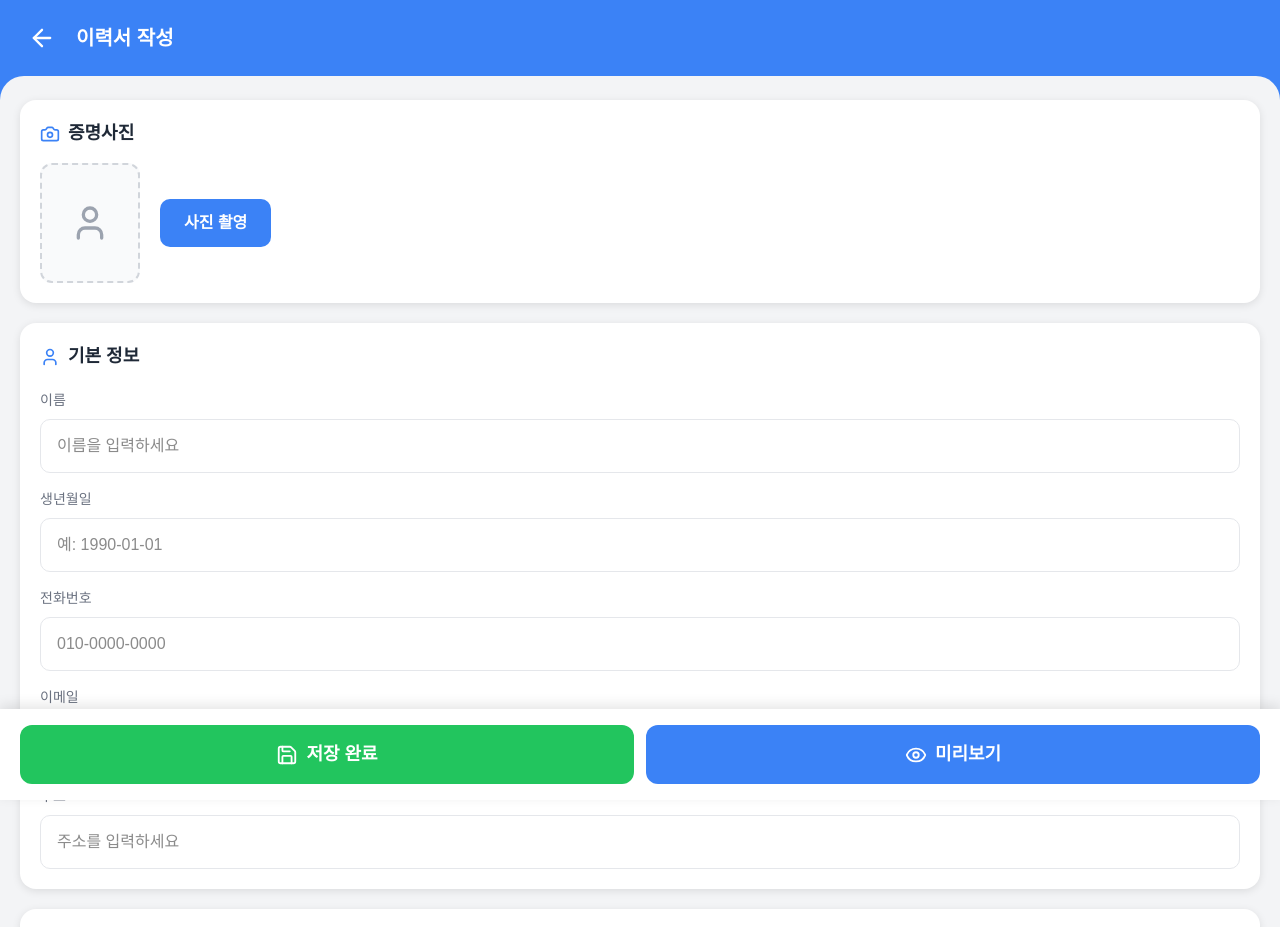
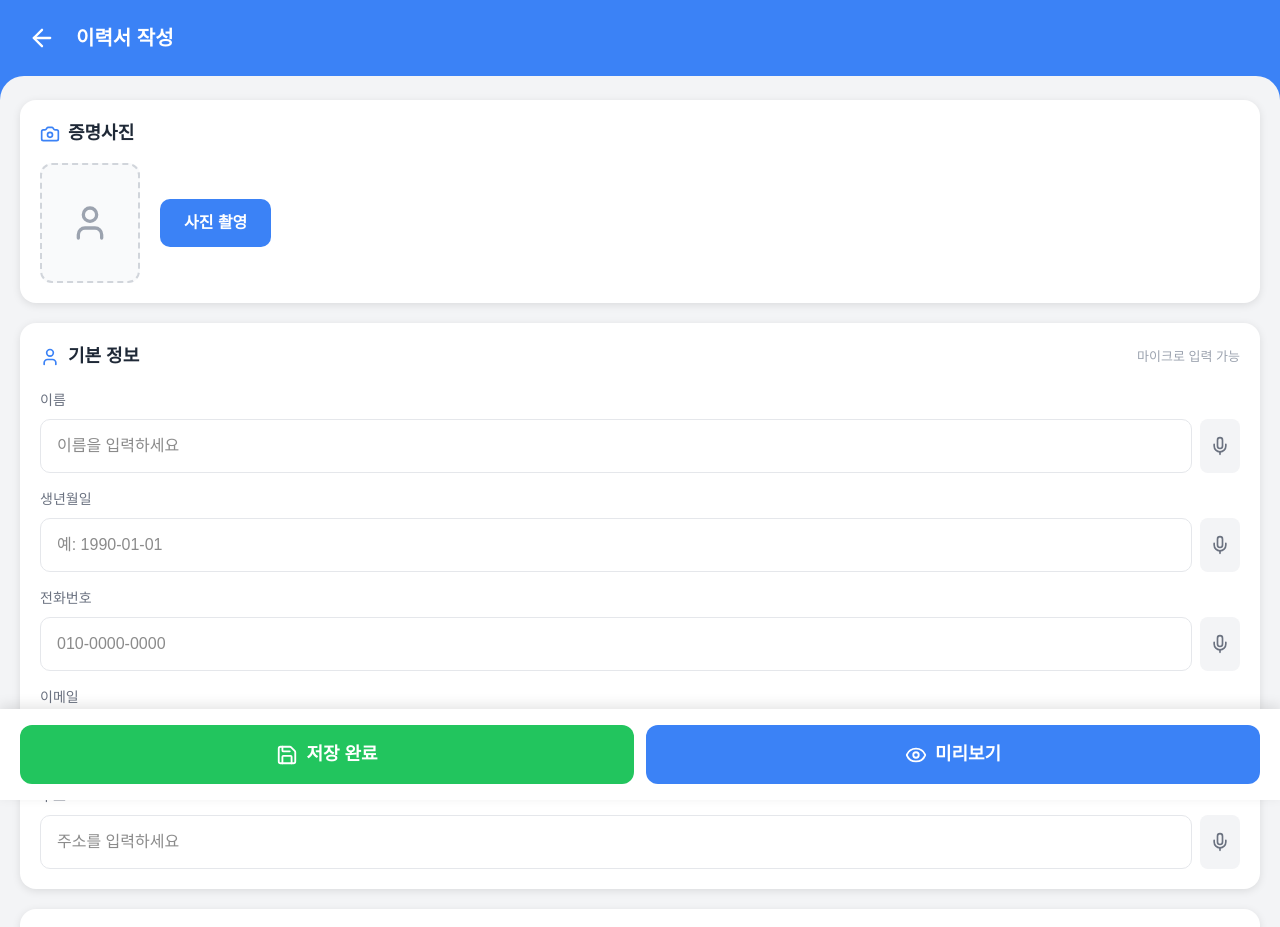
Before and after one commit to kangterior/senior-resume, a Next.js app: page /write in a window 1280 px wide. Shown: the top 927 px of the page. Built offline with nearby package versions, Linux system fonts and the light colour scheme.

Commit message:
음성 입력 기능 추가 - 마이크로 이력서 작성

```diff
--- a/app/write/page.tsx
+++ b/app/write/page.tsx
@@ -1,8 +1,8 @@
 'use client';
 
-import { useState, useEffect } from 'react';
+import { useState, useEffect, useRef } from 'react';
 import { useRouter } from 'next/navigation';
-import { ArrowLeft, Camera, User, Plus, Trash2, Save, Eye } from 'lucide-react';
+import { ArrowLeft, Camera, User, Plus, Trash2, Save, Eye, Mic, MicOff } from 'lucide-react';
 
 interface Experience {
   id: string;
@@ -44,6 +44,10 @@ export default function WritePage() {
   });
   const [experiences, setExperiences] = useState<Experience[]>([]);
   const [education, setEducation] = useState<Education[]>([]);
+
+  const [isListening, setIsListening] = useState(false);
+  const [activeField, setActiveField] = useState<string | null>(null);
+  const recognitionRef = useRef<any>(null);
 
   useEffect(() => {
     const savedPhoto = localStorage.getItem('resumePhoto');
@@ -93,6 +97,40 @@ export default function WritePage() {
         console.error('데이터 로드 오류:', e);
       }
     }
+
+    if (typeof window !== 'undefined') {
+      const SpeechRecognition = (window as any).SpeechRecognition || (window as any).webkitSpeechRecognition;
+      if (SpeechRecognition) {
+        recognitionRef.current = new SpeechRecognition();
+        recognitionRef.current.continuous = false;
+        recognitionRef.current.interimResults = false;
+        recognitionRef.current.lang = 'ko-KR';
+
+        recognitionRef.current.onresult = (event: any) => {
+          const transcript = event.results[0][0].transcript;
+          if (activeField) {
+            handleVoiceInput(activeField, transcript);
+          }
+          setIsListening(false);
+          setActiveField(null);
+        };
+
+        recognitionRef.current.onerror = () => {
+          setIsListening(false);
+          setActiveField(null);
+        };
+
+        recognitionRef.current.onend = () => {
+          setIsListening(false);
+        };
+      }
+    }
+
+    return () => {
+      if (recognitionRef.current) {
+        recognitionRef.current.abort();
+      }
+    };
   }, []);
 
   useEffect(() => {
@@ -106,6 +144,40 @@ export default function WritePage() {
     window.addEventListener('focus', checkPhoto);
     return () => window.removeEventListener('focus', checkPhoto);
   }, [photo]);
+
+  const handleVoiceInput = (field: string, transcript: string) => {
+    if (field.startsWith('exp-')) {
+      const parts = field.split('-');
+      const expId = `exp-${parts[1]}`;
+      const expField = parts[2] as keyof Experience;
+      updateExperience(expId, expField, transcript);
+    } else if (field.startsWith('edu-')) {
+      const parts = field.split('-');
+      const eduId = `edu-${parts[1]}`;
+      const eduField = parts[2] as keyof Education;
+      updateEducation(eduId, eduField, transcript);
+    } else {
+      setFormData(prev => ({ ...prev, [field]: prev[field as keyof FormData] + transcript }));
+    }
+  };
+
+  const startListening = (field: string) => {
+    if (!recognitionRef.current) {
+      alert('이 브라우저에서는 음성 입력을 지원하지 않습니다.');
+      return;
+    }
+
+    if (isListening) {
+      recognitionRef.current.stop();
+      setIsListening(false);
+      setActiveField(null);
+      return;
+    }
+
+    setActiveField(field);
+    setIsListening(true);
+    recognitionRef.current.start();
+  };
 
   const handleInputChange = (field: keyof FormData, value: string) => {
     setFormData(prev => ({ ...prev, [field]: value }));
@@ -295,6 +367,28 @@ export default function WritePage() {
     router.push('/camera');
   };
 
+  const renderVoiceButton = (field: string) => (
+    <button
+      onClick={() => startListening(field)}
+      style={{
+        backgroundColor: isListening && activeField === field ? '#EF4444' : '#F3F4F6',
+        border: 'none',
+        borderRadius: '8px',
+        padding: '10px',
+        cursor: 'pointer',
+        display: 'flex',
+        alignItems: 'center',
+        justifyContent: 'center'
+      }}
+    >
+      {isListening && activeField === field ? (
+        <MicOff size={20} color="white" />
+      ) : (
+        <Mic size={20} color="#6B7280" />
+      )}
+    </button>
+  );
+
   return (
     <div style={{ minHeight: '100vh', backgroundColor: '#3B82F6' }}>
       <div style={{
@@ -317,6 +411,29 @@ export default function WritePage() {
         <h1 style={{ color: 'white', fontSize: '20px', fontWeight: 'bold', marginLeft: '12px' }}>
           이력서 작성
         </h1>
+        {isListening && (
+          <div style={{
+            marginLeft: 'auto',
+            backgroundColor: '#EF4444',
+            color: 'white',
+            padding: '6px 12px',
+            borderRadius: '20px',
+            fontSize: '14px',
+            fontWeight: '600',
+            display: 'flex',
+            alignItems: 'center',
+            gap: '6px'
+          }}>
+            <div style={{
+              width: '8px',
+              height: '8px',
+              backgroundColor: 'white',
+              borderRadius: '50%',
+              animation: 'pulse 1s infinite'
+            }} />
+            듣는 중...
+          </div>
+        )}
       </div>
 
       <div style={{
@@ -387,17 +504,21 @@ export default function WritePage() {
             <span style={{ marginLeft: '8px', fontSize: '18px', fontWeight: '600', color: '#1F2937' }}>
               기본 정보
             </span>
+            <span style={{ marginLeft: 'auto', fontSize: '13px', color: '#9CA3AF' }}>
+              마이크로 입력 가능
+            </span>
           </div>
 
           <div style={{ marginBottom: '16px' }}>
             <label style={{ display: 'block', fontSize: '14px', color: '#6B7280', marginBottom: '8px' }}>이름</label>
+            <div style={{ display: 'flex', gap: '8px' }}>
               <input
                 type="text"
                 value={formData.name}
                 onChange={(e) => handleInputChange('name', e.target.value)}
                 placeholder="이름을 입력하세요"
                 style={{
-                width: '100%',
+                  flex: 1,
                   padding: '14px 16px',
                   border: '1px solid #E5E7EB',
                   borderRadius: '10px',
@@ -405,17 +526,20 @@ export default function WritePage() {
                   boxSizing: 'border-box'
                 }}
               />
+              {renderVoiceButton('name')}
+            </div>
           </div>
 
           <div style={{ marginBottom: '16px' }}>
             <label style={{ display: 'block', fontSize: '14px', color: '#6B7280', marginBottom: '8px' }}>생년월일</label>
+            <div style={{ display: 'flex', gap: '8px' }}>
               <input
                 type="text"
                 value={formData.birthDate}
                 onChange={(e) => handleInputChange('birthDate', e.target.value)}
                 placeholder="예: 1990-01-01"
                 style={{
-                width: '100%',
+                  flex: 1,
                   padding: '14px 16px',
                   border: '1px solid #E5E7EB',
                   borderRadius: '10px',
@@ -423,17 +547,20 @@ export default function WritePage() {
                   boxSizing: 'border-box'
                 }}
               />
+              {renderVoiceButton('birthDate')}
+            </div>
           </div>
 
           <div style={{ marginBottom: '16px' }}>
             <label style={{ display: 'block', fontSize: '14px', color: '#6B7280', marginBottom: '8px' }}>전화번호</label>
+            <div style={{ display: 'flex', gap: '8px' }}>
               <input
                 type="tel"
                 value={formData.phone}
                 onChange={(e) => handleInputChange('phone', e.target.value)}
                 placeholder="010-0000-0000"
                 style={{
-                width: '100%',
+                  flex: 1,
                   padding: '14px 16px',
                   border: '1px solid #E5E7EB',
                   borderRadius: '10px',
@@ -441,17 +568,20 @@ export default function WritePage() {
                   boxSizing: 'border-box'
                 }}
               />
+              {renderVoiceButton('phone')}
+            </div>
           </div>
 
           <div style={{ marginBottom: '16px' }}>
             <label style={{ display: 'block', fontSize: '14px', color: '#6B7280', marginBottom: '8px' }}>이메일</label>
+            <div style={{ display: 'flex', gap: '8px' }}>
               <input
                 type="email"
                 value={formData.email}
                 onChange={(e) => handleInputChange('email', e.target.value)}
                 placeholder="example@email.com"
                 style={{
-                width: '100%',
+                  flex: 1,
                   padding: '14px 16px',
                   border: '1px solid #E5E7EB',
                   borderRadius: '10px',
@@ -459,17 +589,20 @@ export default function WritePage() {
                   boxSizing: 'border-box'
                 }}
               />
+              {renderVoiceButton('email')}
+            </div>
           </div>
 
           <div>
             <label style={{ display: 'block', fontSize: '14px', color: '#6B7280', marginBottom: '8px' }}>주소</label>
+            <div style={{ display: 'flex', gap: '8px' }}>
               <input
                 type="text"
                 value={formData.address}
                 onChange={(e) => handleInputChange('address', e.target.value)}
                 placeholder="주소를 입력하세요"
                 style={{
-                width: '100%',
+                  flex: 1,
                   padding: '14px 16px',
                   border: '1px solid #E5E7EB',
                   borderRadius: '10px',
@@ -477,6 +610,8 @@ export default function WritePage() {
                   boxSizing: 'border-box'
                 }}
               />
+              {renderVoiceButton('address')}
+            </div>
           </div>
         </div>
 
@@ -531,62 +666,71 @@ export default function WritePage() {
               >
                 <Trash2 size={20} color="#EF4444" />
               </button>
-              <div style={{ display: 'grid', gridTemplateColumns: '1fr 1fr', gap: '12px', marginBottom: '12px' }}>
+              <div style={{ display: 'flex', gap: '8px', marginBottom: '12px' }}>
                 <input
                   type="text"
                   value={exp.company}
                   onChange={(e) => updateExperience(exp.id, 'company', e.target.value)}
                   placeholder="회사명"
                   style={{
+                    flex: 1,
                     padding: '12px',
                     border: '1px solid #E5E7EB',
                     borderRadius: '8px',
                     fontSize: '15px'
                   }}
                 />
+                {renderVoiceButton(`${exp.id}-company`)}
+              </div>
+              <div style={{ display: 'flex', gap: '8px', marginBottom: '12px' }}>
                 <input
                   type="text"
                   value={exp.position}
                   onChange={(e) => updateExperience(exp.id, 'position', e.target.value)}
                   placeholder="직위"
                   style={{
+                    flex: 1,
                     padding: '12px',
                     border: '1px solid #E5E7EB',
                     borderRadius: '8px',
                     fontSize: '15px'
                   }}
                 />
+                {renderVoiceButton(`${exp.id}-position`)}
               </div>
+              <div style={{ display: 'flex', gap: '8px', marginBottom: '12px' }}>
                 <input
                   type="text"
                   value={exp.period}
                   onChange={(e) => updateExperience(exp.id, 'period', e.target.value)}
                   placeholder="근무기간 (예: 2020.01 - 2023.12)"
                   style={{
-                  width: '100%',
+                    flex: 1,
                     padding: '12px',
                     border: '1px solid #E5E7EB',
                     borderRadius: '8px',
-                  fontSize: '15px',
-                  marginBottom: '12px',
-                  boxSizing: 'border-box'
+                    fontSize: '15px'
                   }}
                 />
+                {renderVoiceButton(`${exp.id}-period`)}
+              </div>
+              <div style={{ display: 'flex', gap: '8px' }}>
                 <textarea
                   value={exp.duties}
                   onChange={(e) => updateExperience(exp.id, 'duties', e.target.value)}
                   placeholder="담당 업무"
                   rows={2}
                   style={{
-                  width: '100%',
+                    flex: 1,
                     padding: '12px',
                     border: '1px solid #E5E7EB',
                     borderRadius: '8px',
                     fontSize: '15px',
-                  resize: 'none',
-                  boxSizing: 'border-box'
+                    resize: 'none'
                   }}
                 />
+                {renderVoiceButton(`${exp.id}-duties`)}
+              </div>
             </div>
           ))}
         </div>
@@ -642,57 +786,69 @@ export default function WritePage() {
               >
                 <Trash2 size={20} color="#EF4444" />
               </button>
-              <div style={{ display: 'grid', gridTemplateColumns: '1fr 1fr', gap: '12px', marginBottom: '12px' }}>
+              <div style={{ display: 'flex', gap: '8px', marginBottom: '12px' }}>
                 <input
                   type="text"
                   value={edu.school}
                   onChange={(e) => updateEducation(edu.id, 'school', e.target.value)}
                   placeholder="학교명"
                   style={{
+                    flex: 1,
                     padding: '12px',
                     border: '1px solid #E5E7EB',
                     borderRadius: '8px',
                     fontSize: '15px'
                   }}
                 />
+                {renderVoiceButton(`${edu.id}-school`)}
+              </div>
+              <div style={{ display: 'flex', gap: '8px', marginBottom: '12px' }}>
                 <input
                   type="text"
                   value={edu.major}
                   onChange={(e) => updateEducation(edu.id, 'major', e.target.value)}
                   placeholder="전공"
                   style={{
+                    flex: 1,
                     padding: '12px',
                     border: '1px solid #E5E7EB',
                     borderRadius: '8px',
                     fontSize: '15px'
                   }}
                 />
+                {renderVoiceButton(`${edu.id}-major`)}
               </div>
-              <div style={{ display: 'grid', gridTemplateColumns: '1fr 1fr', gap: '12px' }}>
+              <div style={{ display: 'flex', gap: '8px', marginBottom: '12px' }}>
                 <input
                   type="text"
                   value={edu.period}
                   onChange={(e) => updateEducation(edu.id, 'period', e.target.value)}
                   placeholder="재학기간"
                   style={{
+                    flex: 1,
                     padding: '12px',
                     border: '1px solid #E5E7EB',
                     borderRadius: '8px',
                     fontSize: '15px'
                   }}
                 />
+                {renderVoiceButton(`${edu.id}-period`)}
+              </div>
+              <div style={{ display: 'flex', gap: '8px' }}>
                 <input
                   type="text"
                   value={edu.degree}
                   onChange={(e) => updateEducation(edu.id, 'degree', e.target.value)}
                   placeholder="학위"
                   style={{
+                    flex: 1,
                     padding: '12px',
                     border: '1px solid #E5E7EB',
                     borderRadius: '8px',
                     fontSize: '15px'
                   }}
                 />
+                {renderVoiceButton(`${edu.id}-degree`)}
               </div>
             </div>
           ))}
@@ -705,9 +861,12 @@ export default function WritePage() {
           marginBottom: '20px',
           boxShadow: '0 2px 8px rgba(0,0,0,0.1)'
         }}>
-          <span style={{ fontSize: '18px', fontWeight: '600', color: '#1F2937', display: 'block', marginBottom: '16px' }}>
+          <div style={{ display: 'flex', alignItems: 'center', justifyContent: 'space-between', marginBottom: '16px' }}>
+            <span style={{ fontSize: '18px', fontWeight: '600', color: '#1F2937' }}>
               자기소개
             </span>
+            {renderVoiceButton('introduction')}
+          </div>
           <textarea
             value={formData.introduction}
             onChange={(e) => handleInputChange('introduction', e.target.value)}
@@ -780,6 +939,13 @@ export default function WritePage() {
           미리보기
         </button>
       </div>
+
+      <style jsx>{`
+        @keyframes pulse {
+          0%, 100% { opacity: 1; }
+          50% { opacity: 0.5; }
+        }
+      `}</style>
     </div>
   );
 }
```
Lines whose indentation alone changed are shown as unchanged.
